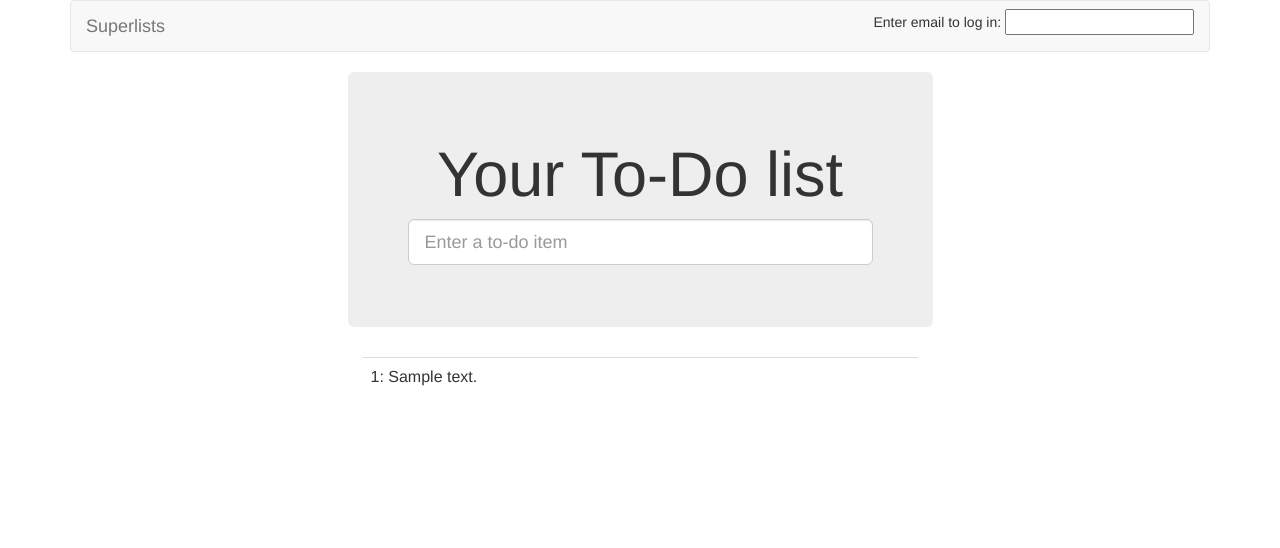
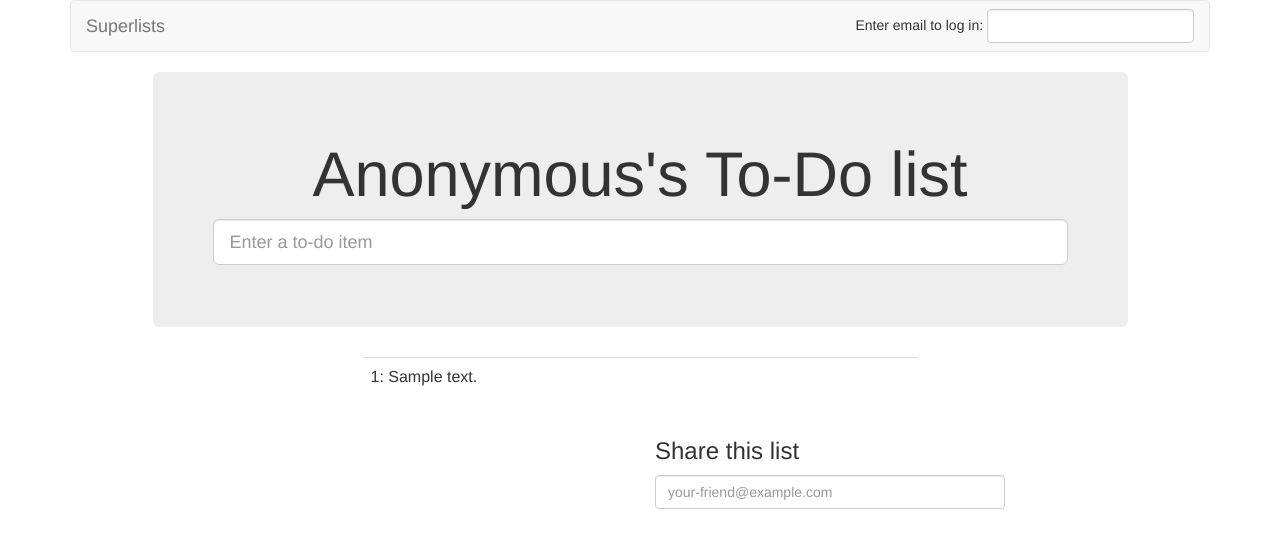
Before and after one commit to shaunplee/python-tdd-book, a Django app: page /lists/1/ in a window 1280 px wide. Shown: the top 548 px of the page. Run offline with Django 3.2, Linux system fonts and the light colour scheme; tables that the repository leaves empty hold one stand-in row (values such as "Sample post"); some libraries are stand-ins or nearby versions.

Commit message:
Finish of list sharing feature, with tests.

```diff
--- a/lists/models.py
+++ b/lists/models.py
@@ -8,6 +8,9 @@ class List(models.Model):
     Represents a single to-do list.
     """
     owner = models.ForeignKey(settings.AUTH_USER_MODEL, blank=True, null=True)
+
+    shared_with = models.ManyToManyField(settings.AUTH_USER_MODEL,
+                                         related_name='user_of')
 
     def get_absolute_url(self):
         """
--- a/lists/templates/base.html
+++ b/lists/templates/base.html
@@ -25,7 +25,7 @@
                 method="POST"
                 action="{% url 'send_login_email' %}">
             <span>Enter email to log in:</span>
-            <input clas="form-control" name="email" type="text" />
+            <input class="form-control" name="email" type="text" />
             {% csrf_token %}
           </form>
           {% endif %}
@@ -45,7 +45,7 @@
       </div>
       {% endif %}
       <div class="row">
-        <div class="col-md-6 col-md-offset-3 jumbotron">
+        <div class="col-md-10 col-md-offset-1 jumbotron">
           <div class="text-center">
             <h1>{% block header_text %}{% endblock %}</h1>
             {% block list_form %}
@@ -53,7 +53,7 @@
               {{ form.text }}
               {% csrf_token %}
               {% if form.errors %}
-              <div class ="form-group has-error">
+              <div class="form-group has-error">
                 <span class="help-block" >{{ form.text.errors }}</span>
               </div>
               {% endif %}
@@ -76,6 +76,16 @@
         </div>
       </div>
 
+      <span class="row">
+        <div class="col-md-4 col-md-offset-2">
+          {% block shared_with %}
+          {% endblock %}
+        </div>
+        <div class="col-md-4">
+          {% block share %}
+          {% endblock %}
+        </div>
+      </span>
     </div>
 
     <script src="/static/jquery-3.3.1.js"></script>
--- a/lists/templates/list.html
+++ b/lists/templates/list.html
@@ -1,13 +1,46 @@
 {% extends 'base.html' %}
 
-{% block header_text %}Your To-Do list{% endblock %}
+{% block header_text %}
+{% if list.owner.email == user.email %}
+Your
+{% elif list.owner %}
+<span id="id_list_owner">{{ list.owner.email }}</span>'s<br/>
+{% else %}
+Anonymous's
+{% endif %}
+To-Do list
+{% endblock %}
 
 {% block form_action %}{% url 'view_list' list.id %}{% endblock %}
 
 {% block table %}
-    <table id="id_list_table" class="table">
-      {% for item in list.item_set.all %}
-      <tr><td>{{ forloop.counter }}: {{ item.text }}</td></tr>
-      {% endfor %}
-    </table>
+<table id="id_list_table" class="table">
+  {% for item in list.item_set.all %}
+  <tr><td>{{ forloop.counter }}: {{ item.text }}</td></tr>
+  {% endfor %}
+</table>
 {% endblock %}
+
+{% block shared_with %}
+{% if list.shared_with.all %}
+<span><h3>Shared with:</h3></span>
+<ul id="id_shared_with_list" class="list-sharee">
+  {% for user in list.shared_with.all %}
+  <li>{{user.email}}</li>
+  {% endfor %}
+</ul>
+{% endif %}
+{% endblock %}
+
+{% block share %}
+<form method="POST" action="{% url 'share_list' list.id %}">
+  <span><h3>Share this list</h3></span>
+  <input class="form-control" name="sharee" type="text" placeholder="your-friend@example.com" />
+  {% csrf_token %}
+  {% if share_error %}
+  <div class="form-group has-error">
+    <span class="help-block">{{ share_error }}</span>
+  </div>
+  {% endif %}
+</form>
+{% endblock %}
--- a/lists/urls.py
+++ b/lists/urls.py
@@ -19,6 +19,7 @@ from lists import views
 
 urlpatterns = [
     url(r'^new$', views.new_list, name='new_list'),
+    url(r'^(\d+)/share', views.share_list, name='share_list'),
     url(r'^(\d+)/$', views.view_list, name='view_list'),
     url(r'^users/(.+)/$', views.my_lists, name='my_lists'),
 ]
--- a/lists/views.py
+++ b/lists/views.py
@@ -1,3 +1,5 @@
+import bleach
+
 from django.contrib.auth import get_user_model
 from django.core.exceptions import ValidationError
 from django.shortcuts import redirect, render
@@ -18,10 +20,16 @@ def view_list(request, list_id):
     if request.method == 'POST':
         form = ExistingListItemForm(for_list=list_, data=request.POST)
         if form.is_valid():
-            Item.objects.create(text=request.POST['text'], list=list_)
+            if (not(list_.owner) or
+                (request.user == list_.owner) or
+                (request.user in list_.shared_with.all())):
+                Item.objects.create(text=request.POST['text'], list=list_)
             return redirect(list_)
-    return render(request, 'list.html', {'list': list_,
-                                         'form': form, })
+    return render(
+        request,
+        'list.html',
+        {'list': list_,
+         'form': form})
 
 
 def old_new_list(request):
@@ -48,3 +56,23 @@ def new_list(request):
 def my_lists(request, email):
     owner = User.objects.get(email=email)
     return render(request, 'my_lists.html', {'owner': owner})
+
+
+def share_list(request, list_id):
+    list_ = List.objects.get(id=list_id)
+    if request.method == 'POST':
+        input_sharee_email = bleach.clean(request.POST['sharee'])
+        try:
+            sharee = User.objects.get(email=input_sharee_email)
+            list_.shared_with.add(sharee.email)
+        except:
+            return render(
+                request,
+                'list.html',
+                {'list': list_,
+                 'share_error': user_not_found_string(input_sharee_email)})
+    return redirect(list_)
+
+
+def user_not_found_string(email):
+    return f"User '{email}' not found."
```
Also changed, not shown: lists/templates/my_lists.html (+13 -1 lines), lists/tests/test_models.py (+6 -0 lines), lists/tests/test_views.py (+87 -1 lines), lists/migrations/0008_list_shared_with.py (added), 2 other files.
